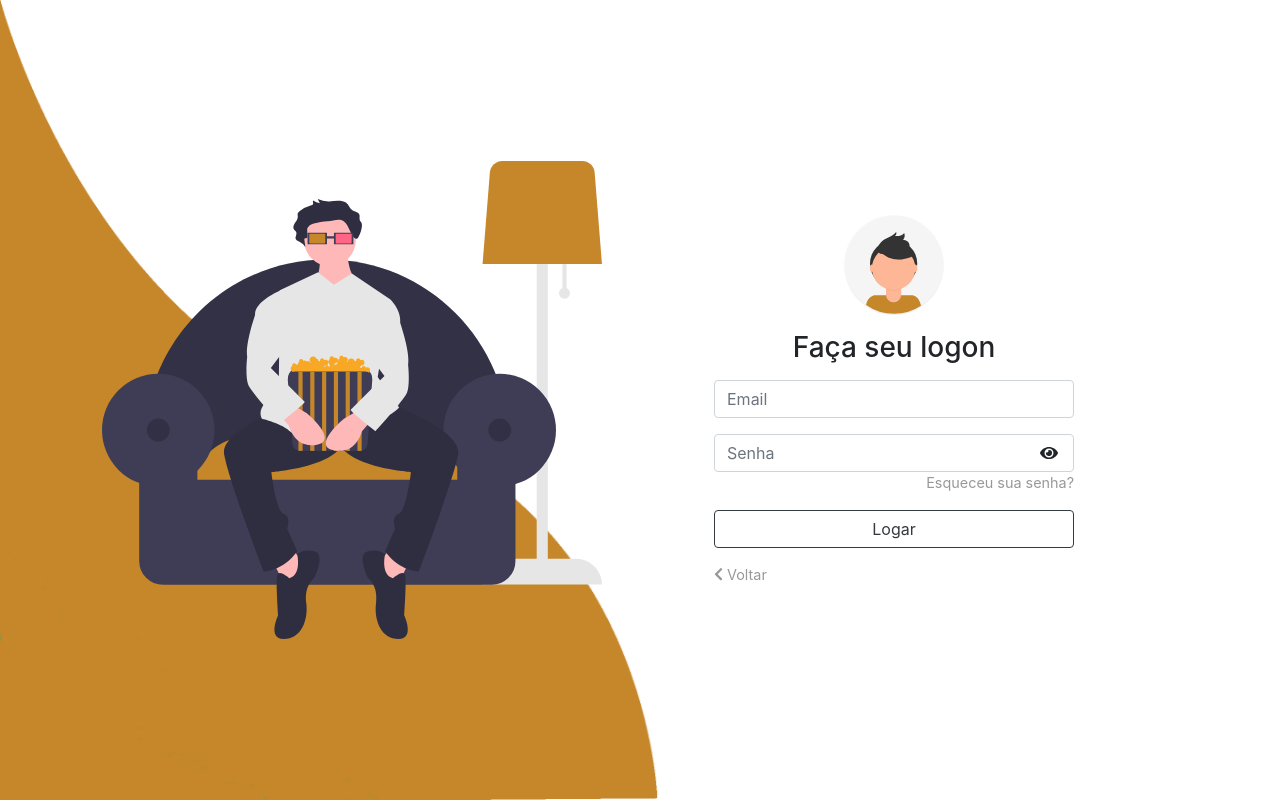
After one commit to userAugustos/Cineasy-web, a PHP site: page /login.html in a window 1280 px wide. The commit adds this page. Run offline with PHP 8.4, Linux system fonts and the light colour scheme; some libraries are stand-ins or nearby versions.

Commit message:
Página de login e recuperação de senha finalizada

```diff
--- /dev/null
+++ b/css/login.css
@@ -0,0 +1,123 @@
+*{
+	padding: 0;
+	margin: 0;
+	box-sizing: border-box;
+}
+
+body{
+    overflow: hidden;
+}
+
+.wave{
+	position: fixed;
+	bottom: 0;
+	left: 0;
+	height: 100%;
+	z-index: -1;
+}
+
+.container{
+    width: 100vw;
+    height: 100vh;
+    display: grid;
+    grid-template-columns: repeat(2, 1fr);
+    grid-gap :7rem;
+    padding: 0 2rem;
+}
+
+.img{
+	display: flex;
+	justify-content: flex-end;
+	align-items: center;
+}
+
+.login-content{
+	display: flex;
+	justify-content: flex-start;
+	align-items: center;
+	text-align: center;
+}
+
+.img img{
+	width: 500px;
+}
+
+form{
+	width: 360px;
+}
+
+.login-content img{
+    height: 100px;
+}
+
+.login-content h2{
+	margin: 15px 0;
+	color: #333;
+	text-transform: uppercase;
+	font-size: 2.9rem;
+}
+
+.link{
+	display: block;
+	text-align: right;
+	text-decoration: none;
+	color: #999;
+	font-size: 0.9rem;
+	transition: .3s;
+}
+
+.link:hover{
+	color: #C5872A;
+}
+
+@media screen and (max-width: 1050px){
+	.container{
+		grid-gap: 5rem;
+	}
+}
+
+@media screen and (max-width: 1000px){
+	form{
+		width: 290px;
+	}
+
+	.login-content h2{
+        font-size: 2.4rem;
+        margin: 8px 0;
+	}
+
+	.img img{
+		width: 400px;
+	}
+}
+
+@media screen and (max-width: 900px){
+	.container{
+		grid-template-columns: 1fr;
+	}
+
+	.img{
+		display: none;
+	}
+
+	.wave{
+		display: none;
+	}
+
+	.login-content{
+		justify-content: center;
+	}
+}
+
+
+.hide{
+  display: none;
+}
+
+.btnVerSenha {
+  margin-right: 15px;
+  position: relative;
+  margin-top: -27px !important;
+  z-index: 5;
+  cursor: pointer;
+}
--- a/css/style.css
+++ b/css/style.css
@@ -22,7 +22,6 @@ h4{
 #image img {
 	width: 80%;
 	max-width: 350px;
-	height: 98vh;
 }
 #likes a{
 	color: black;
@@ -48,6 +47,9 @@ h4{
 
 
 /*MODAL*/
+#modalPlanos{
+	overflow: hidden;
+}
 .modal-content{
 	background-color: transparent !important;
 	background-clip: none !important;
--- a/js/index.js
+++ b/js/index.js
@@ -3,8 +3,8 @@ $(document).ready(() => {
 })
 
 $(window).scroll(function() {
-  if ($(document).scrollTop() > 1400 && $("#myModal").attr("displayed") === "false") {
-    $('#myModal').modal('show');
-    $("#myModal").attr("displayed", "true");
+  if ($(document).scrollTop() > 1400 && $("#modalPlanos").attr("displayed") === "false") {
+    $('#modalPlanos').modal('show');
+    $("#modalPlanos").attr("displayed", "true");
     }
 });
--- /dev/null
+++ b/js/login.js
@@ -0,0 +1,15 @@
+// function pra alternar entre o login e o recuperar senha
+$('.toggleLogin').click(e => {
+  e.preventDefault()
+  $('.formRecupera').toggleClass('hide')
+  $('.formLogin').toggleClass('hide')
+})
+
+function verSenha() {
+  $('.btnVerSenha').toggleClass("fa-eye fa-eye-slash");
+  if ($('.inputSenha').attr("type") == "password") {
+    $('.inputSenha').attr("type", "text")
+  } else {
+    $('.inputSenha').attr("type", "password")
+  }
+}
--- /dev/null
+++ b/login.html
@@ -0,0 +1,78 @@
+<!doctype html>
+<html lang="en">
+
+<head>
+  <title>Cineasy</title>
+  <!-- Required meta tags -->
+  <meta charset="utf-8">
+  <meta name="viewport" content="width=device-width, initial-scale=1, shrink-to-fit=no">
+
+  <!-- Bootstrap CSS -->
+  <link rel="stylesheet" href="node_modules/bootstrap/dist/css/bootstrap.min.css">
+  <link rel="stylesheet" href="node_modules/bootstrap/dist/css/bootstrap-reboot.min.css">
+
+  <link rel="stylesheet" href="node_modules/@fortawesome/fontawesome-free/css/all.min.css">
+  <link rel="stylesheet" href="node_modules/animate.css/animate.min.css">
+
+  <!-- Custom CSS -->
+  <link rel="stylesheet" href="./css/default.css">
+  <link rel="stylesheet" href="./css/login.css">
+
+  <link rel="shortcut icon" href="./assets/logo.png" type="image/x-icon">
+
+</head>
+
+<body>
+
+
+  <img class="wave" src="assets/wave.png">
+  <div class="container">
+    <div class="img">
+      <img src="assets/cinema.svg">
+    </div>
+    <div class="login-content">
+
+      <form action="index.html" class="formLogin animated fadeIn">
+        <img src="assets/avatar.svg">
+        <h3 class="title my-3">Faça seu logon</h3>
+        <div class="form-group">
+          <input type="email" class="form-control" placeholder="Email">
+        </div>
+        <div class="form-group">
+          <input type="password" class="form-control inputSenha" placeholder="Senha">
+          <span class="fa fa-fw fa-eye btnVerSenha float-right" onclick="verSenha()"></span>
+          <a href="" class="toggleLogin link">Esqueceu sua senha?</a>
+        </div>
+        <button type="button" class="btn btn-outline-dark btn-block">Logar</button>
+        <a href="/" class="link float-left mt-3"><i class="fas fa-chevron-left"></i> Voltar</a>
+      </form>
+
+      <form action="index.html" class="formRecupera animated fadeIn hide">
+        <img src="assets/esqueci.svg">
+        <h3 class="title mt-3 mb-2">Esqueci minha senha</h3>
+        <p>Relaxa! Insira o seu email de cadastro e enviaremos instruções para você.</p>
+        <div class="form-group">
+          <input type="email" class="form-control" placeholder="Email">
+          <a href="" class="toggleLogin link">Lembrei minha senha</a>
+        </div>
+        <button type="button" class="btn btn-outline-dark btn-block">Enviar</button>
+        <a href="/" class="link float-left mt-3"><i class="fas fa-chevron-left"></i> Voltar</a>
+      </form>
+
+    </div>
+  </div>
+
+
+
+  <!-- jQuery first, then Popper.js, then Bootstrap JS -->
+  <script src="node_modules/jquery/dist/jquery.min.js"></script>
+  <script src="node_modules/popper.js/dist/popper.min.js"></script>
+  <script src="node_modules/bootstrap/dist/js/bootstrap.min.js"></script>
+
+  <script src="node_modules/@fortawesome/fontawesome-free/js/all.min.js"></script>
+
+  <!-- Custom JS -->
+  <script src="./js/login.js"></script>
+</body>
+
+</html>
--- a/package.json
+++ b/package.json
@@ -26,6 +26,7 @@
   "homepage": "https://github.com/otaviothor/cineasy-web#readme",
   "dependencies": {
     "@fortawesome/fontawesome-free": "^5.13.0",
+    "animate.css": "^3.7.2",
     "aos": "^3.0.0-beta.6",
     "bootstrap": "^4.4.1",
     "jquery": "^3.4.1",
```
Also changed, not shown: index.html (+37 -32 lines), assets/avatar.svg (added), assets/cinema.svg (added), assets/esqueci.svg (added), assets/wave.png (added), 2 other files.
